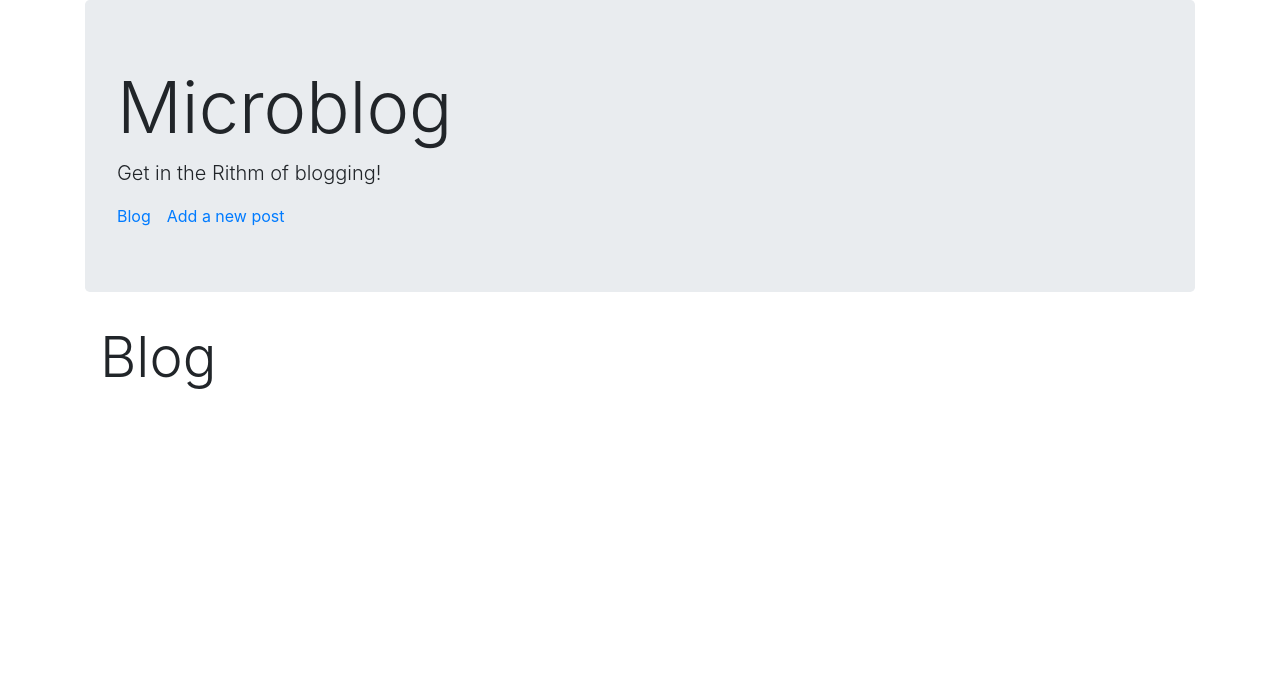
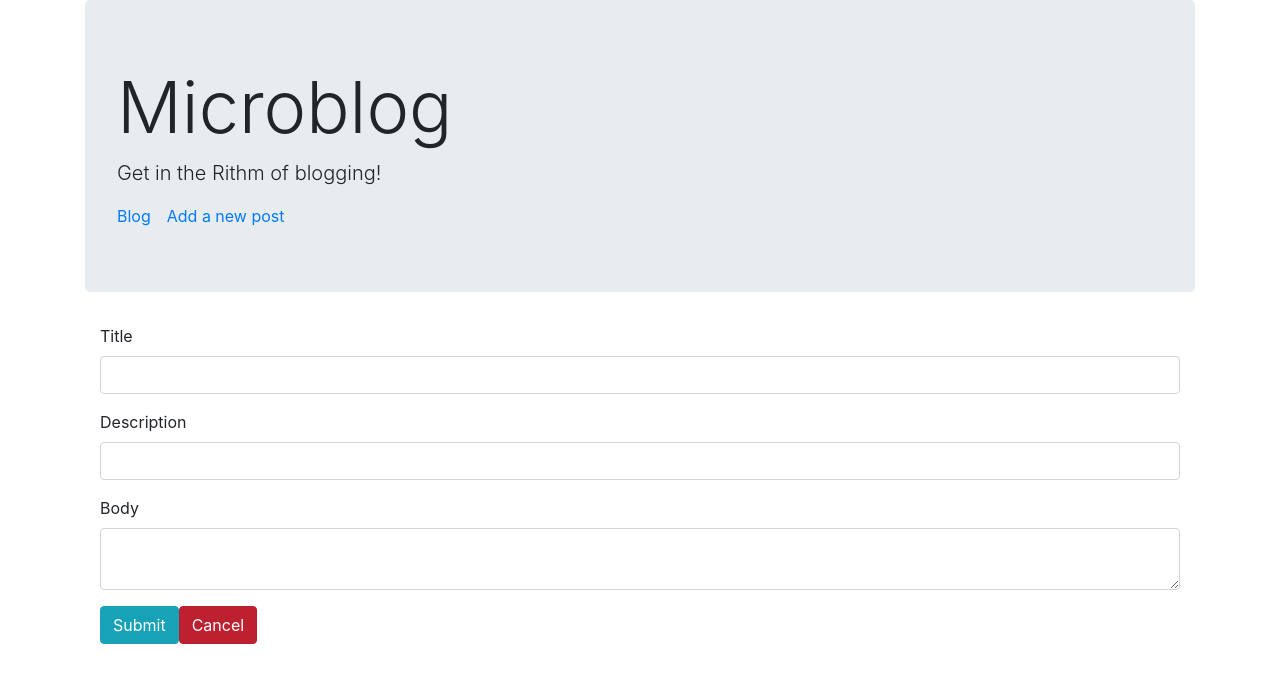
Before and after one commit to janderson77/44_4_microblog, a React (Create React App) app: page /new in a window 1280 px wide. Before the commit this address led to /. Shown: the top 682 px of the page. Built offline with nearby package versions, Linux system fonts and the light colour scheme.

Commit message:
renamed newpost to postform and added form

```diff
--- a/src/Header.js
+++ b/src/Header.js
@@ -8,7 +8,7 @@ const Header = () => {
             <p className="lead">Get in the Rithm of blogging!</p>
             <div>
                 <NavLink className="Header-nav" to="/">Blog</NavLink>
-                <NavLink className="Header-nav" to="/posts/new">Add a new post</NavLink>
+                <NavLink className="Header-nav" to="/new">Add a new post</NavLink>
             </div>
         </div>
 
--- a/src/NewPost.js
+++ /dev/null
@@ -1,11 +0,0 @@
-import React from 'react'
-
-const NewPost = () => {
-    return (
-        <div className='container-fluid'>
-            <h2 className='display-4'>New Post</h2>
-        </div>
-    )
-}
-
-export default NewPost
--- /dev/null
+++ b/src/PostForm.js
@@ -0,0 +1,64 @@
+import React, {useState} from 'react'
+import {NavLink} from 'react-router-dom'
+
+const PostForm = () => {
+    const INITIAL_STATE = {
+        title: "",
+        description: "",
+        body: ""
+    }
+    const [formData, setFormData] = useState(INITIAL_STATE);
+
+    const handleChange = (e) => {
+        const {name, value} = e.target;
+        setFormData(formData => ({
+            ...formData,
+            [name]: value
+        }))
+    }
+
+    const handleSubmit = (e) => {
+        e.preventDefault()
+        setFormData(INITIAL_STATE)
+    }
+
+    return (
+        <div className='container PostForm'>
+            <form className="PostForm-form" onSubmit={handleSubmit}>
+                <div className="form-group">
+                    <label>Title</label>
+                    <input
+                        name="title"
+                        className="form-control"
+                        value={formData.title}
+                        onChange={handleChange}
+                    />
+                    </div>
+                    <div className="form-group">
+                        <label>Description</label>
+                        <input
+                            name="description"
+                            className="form-control"
+                            value={formData.description}
+                            onChange={handleChange}
+                        />
+                    </div>
+                    <div className="form-group">
+                        <label>Body</label>
+                        <textarea
+                            name="body"
+                            type="textarea"
+                            className="form-control"
+                            value={formData.body}
+                            onChange={handleChange}
+                        />
+                    </div>
+
+                    <button className="btn btn-info" type="submit">Submit</button>
+                    <NavLink className="btn btn-danger" to="/">Cancel</NavLink>
+            </form>
+        </div>
+    )
+}
+
+export default PostForm
--- a/src/Routes.js
+++ b/src/Routes.js
@@ -1,7 +1,7 @@
 import React from "react";
 import { Switch, Redirect, Route } from "react-router-dom";
 import Blog from './Blog'
-import NewPost from './NewPost'
+import PostForm from './PostForm'
 
 const Routes = () => {
     return (
@@ -9,8 +9,8 @@ const Routes = () => {
             <Route path="/" exact >
                 <Blog />
             </Route>
-            <Route path="/posts/new" exact >
-                <NewPost />
+            <Route path="/new" exact >
+                <PostForm />
             </Route>
             <Redirect to="/" />
         </Switch>
```
